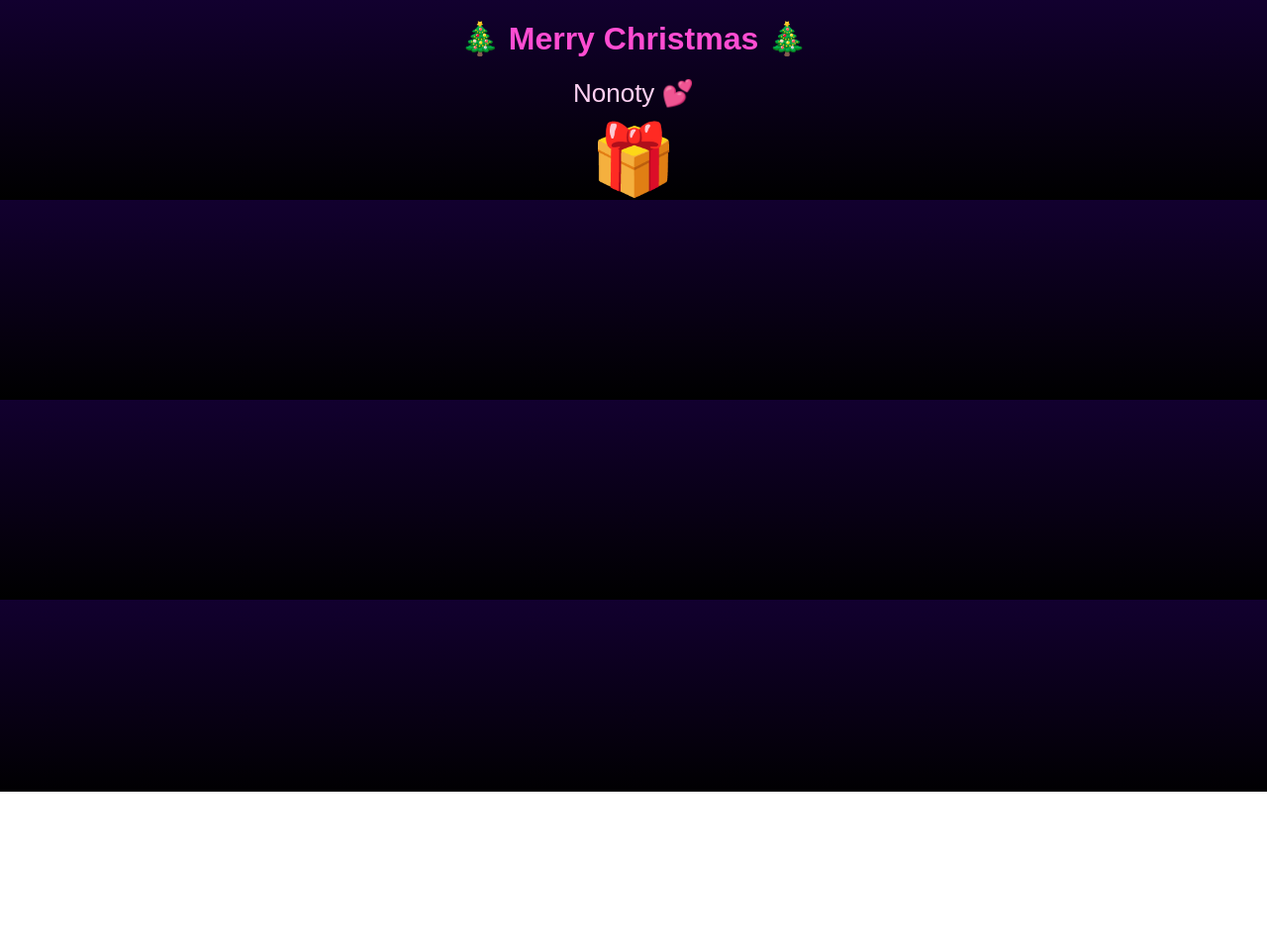
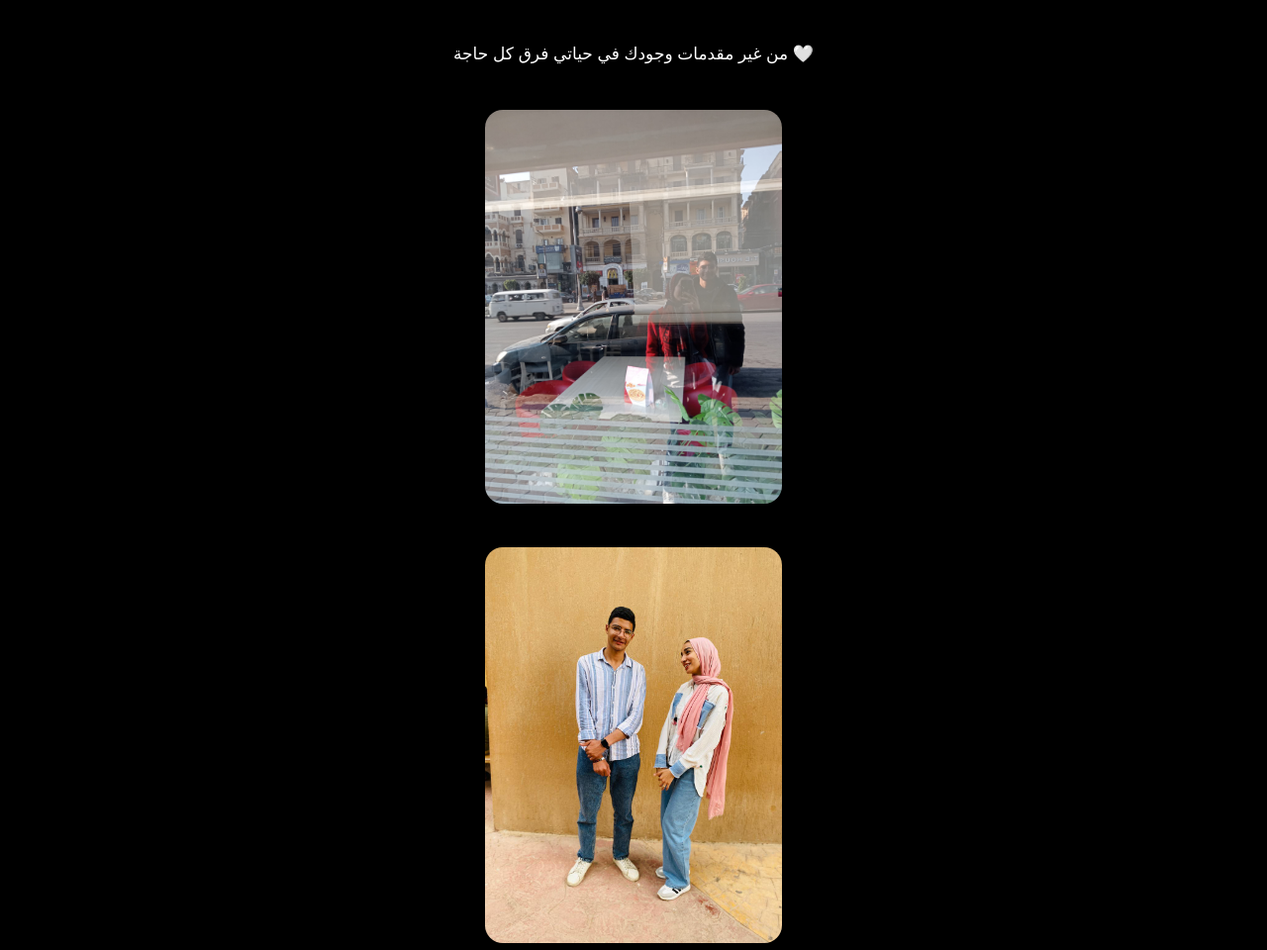
Before and after one commit to zyadmoamed445-jpg/i-love-nonoty, a plain HTML site: page surprise.html in a window 1280 px wide. Shown: the whole page at 99% size. Before the commit the page ends 800 px from the top, so only its background shows below. Drawn offline with Linux system fonts and the light colour scheme.

Commit message:
Refactor surprise.html with new styles and content
Updated styles and content for surprise gift page.

```diff
--- a/surprise.html
+++ b/surprise.html
@@ -1,63 +1,90 @@
 <!DOCTYPE html>
-<html lang="ar">
+<html>
 <head>
 <meta charset="UTF-8">
-<title>🎁 Surprise</title>
+<title> </title>
+
 <style>
 body{
-  margin:0; background:linear-gradient(180deg,#12002f,#000);
-  color:white; font-family:Arial; text-align:center;
+  margin:0;
+  background:black;
+  color:white;
+  font-family:Arial;
+  text-align:center;
 }
-h1{
-  color:#ff4dd2; margin-top:20px;
-  animation: float 2.5s infinite ease-in-out;
+
+.section{
+  opacity:0;
+  transform:translateY(25px);
+  transition:1s;
+  margin:40px 0;
 }
-@keyframes float{ 0%{transform:translateY(0)} 50%{transform:translateY(-8px)} 100%{transform:translateY(0)} }
-.name{
-  font-size:26px; color:#ffd1f3; margin:10px 0;
-  animation: pop 1.2s ease-out;
+
+.show{
+  opacity:1;
+  transform:translateY(0);
 }
-@keyframes pop{ from{transform:scale(.7);opacity:0} to{transform:scale(1);opacity:1} }
-.gift{ font-size:70px; cursor:pointer; transition:.3s }
-.gift.open{ transform:scale(1.1) }
-p{ width:90%; margin:10px auto 20px; font-size:18px }
-img{ width:90%; max-width:300px; border-radius:20px; margin:10px 0 }
-audio{ width:90%; margin:12px 0 }
-.hidden{ display:none }
+
+p{
+  width:85%;
+  margin:auto;
+  font-size:17px;
+  line-height:1.8;
+}
+
+img{
+  width:85%;
+  max-width:300px;
+  border-radius:18px;
+}
+
+audio{display:none}
 </style>
 </head>
 
 <body>
-<h1>🎄 Merry Christmas 🎄</h1>
-<div class="name">Nonoty 💕</div>
 
-<div id="gift" class="gift" onclick="openGift()">🎁</div>
+<audio autoplay loop>
+  <source src="يوم ما اتقابلنا.mp3">
+</audio>
 
-<div id="content" class="hidden">
+<div class="section">
   <p>
-    دي رسالة من قلبي ❤️
-    كل سنة وانتِ طيبة، وأجمل حاجة حصلت في حياتي ✨
+    من غير مقدمات
+    وجودك في حياتي فرق كل حاجة 🤍
   </p>
+</div>
 
-  <h3>🎵 أغنية</h3>
-  <audio controls autoplay>
-    <source src="يوم ما اتقابلنا.mp3">
-  </audio>
+<div class="section">
+  <img src="IMG-20250215-WA0016.jpg">
+</div>
 
-  <h3>📸 صور</h3>
-  <img src="IMG-20250215-WA0016.jpg">
+<div class="section">
   <img src="IMG-20250407-WA0051.jpg">
+</div>
+
+<div class="section">
   <img src="IMG-20250929-WA0008.jpg">
 </div>
 
+<div class="section">
+  <p>
+    كل سنة وانتِ الأجمل
+    والأقرب
+    والأهم ✨
+  </p>
+</div>
+
 <script>
-function openGift(){
-  document.getElementById('gift').classList.add('open');
-  document.getElementById('gift').innerText='🎉';
-  setTimeout(()=>{
-    document.getElementById('content').classList.remove('hidden');
-  },400);
-}
+let sections=document.querySelectorAll(".section");
+let i=0;
+setInterval(()=>{
+  if(i<sections.length){
+    sections[i].classList.add("show");
+    i++;
+  }
+},1300);
 </script>
+
 </body>
 </html>
```
